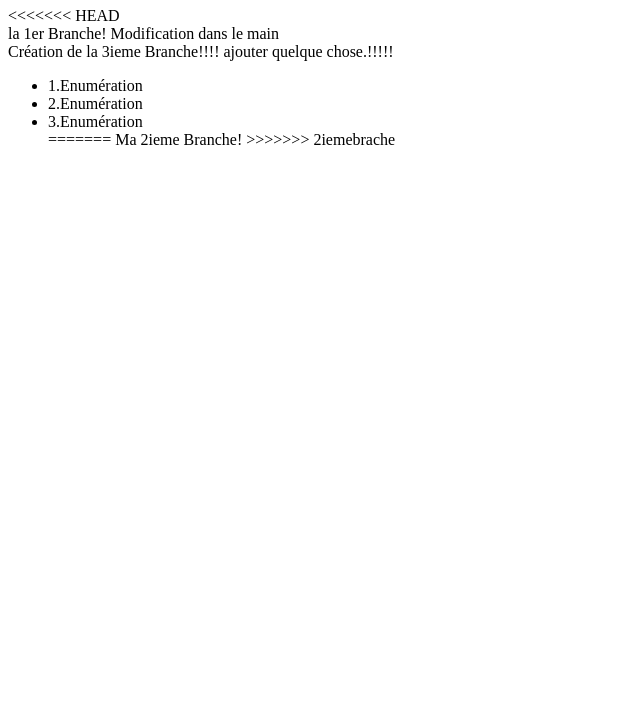
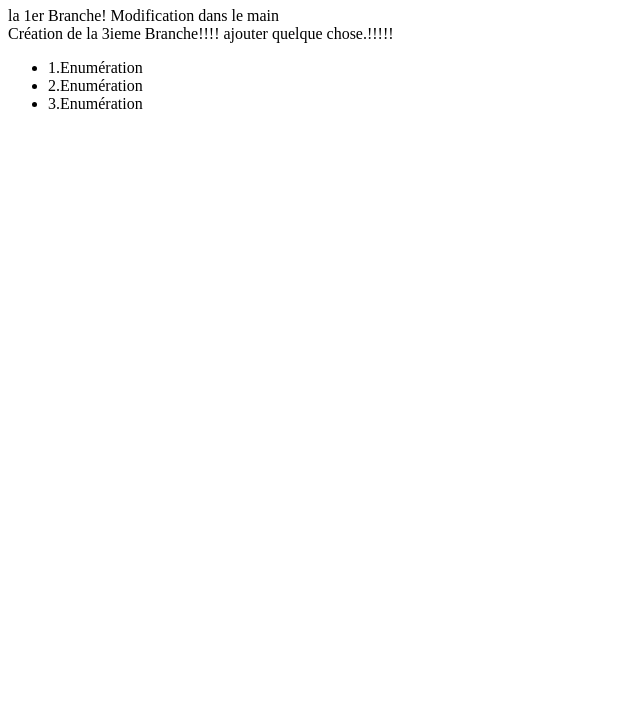
Before and after one commit to Garia34/Udemy_Formation, a plain HTML site: page Index.html in a window 1280 px wide. Shown: the part 73-800 px from the top of the page, without its empty margins (0-640 px from the left). Drawn offline with Linux system fonts and the light colour scheme.

```diff
--- a/Index.html
+++ b/Index.html
@@ -10,7 +10,6 @@
     <h1>
         Mon Aprentissage sur Git!
     </h1>
-<<<<<<< HEAD
     <div>
         la 1er Branche!
         Modification dans le main
@@ -24,10 +23,5 @@
         <li>2.Enumération</li>
         <li>3.Enumération</li>
 
-=======
-    <span>
-        Ma 2ieme Branche!
-    </span>
->>>>>>> 2iemebrache
 </body>
 </html>
```
